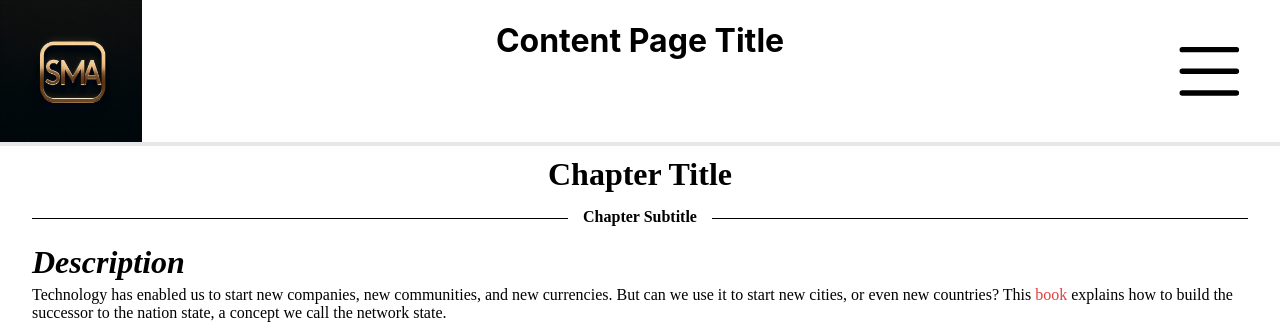
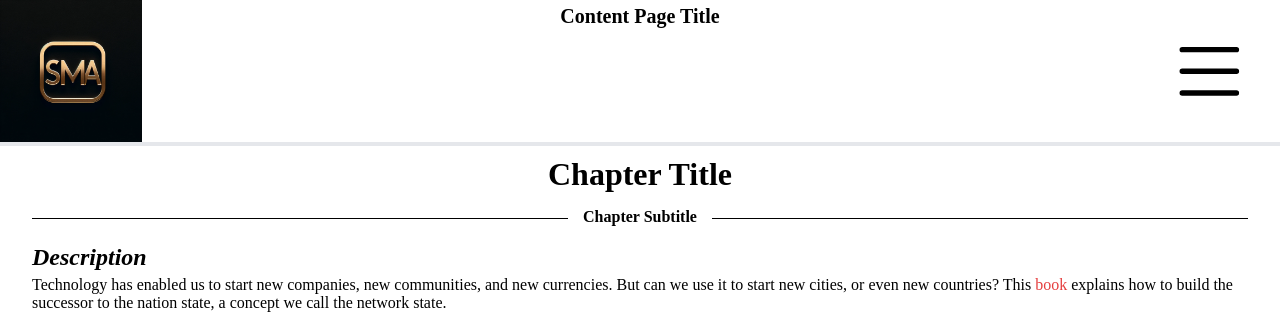
Before and after one commit to samswede/the-network-state, a React (Create React App) app: page /content in a window 1280 px wide. Shown: the top 331 px of the page. Built offline with nearby package versions, Linux system fonts and the light colour scheme.

Commit message:
minor fix navbar

```diff
--- a/src/App.css
+++ b/src/App.css
@@ -18,7 +18,13 @@
   --text-color-hover: #fff;
   --text-color-pressed: #fff;
 
-  --font-size: 14px;
+  --font-size-1: 48px;
+  --font-size-2: 32px;
+  --font-size-3: 24px;
+  --font-size-4: 20px;
+  --font-size-5: 16px;
+
+
   --font-weight: 600;
 
   --font-family: Inter, Arial, sans-serif;
--- a/src/components/layout/nav/NavBar.css
+++ b/src/components/layout/nav/NavBar.css
@@ -1,5 +1,5 @@
 ::root {
-    --navBar-height: 6vh;
+    --navBar-height: 50px;
 }
 
 .navBar {
@@ -9,7 +9,7 @@
 
     display: grid;
     grid-template-columns: 1fr 7fr 1fr;
-    grid-template-rows: 0.5fr;
+    grid-template-rows: auto;
 
     border-bottom: 2px solid var(--border-color);
 
@@ -35,13 +35,22 @@
     justify-content: left;
     align-items: left;
 
+    margin: 0px 0px 0px 0px;
+    padding: 0px 0px 0px 0px;
+
 
 }
 
 .navBar__TitleText {
 
+    margin: 0px 0px 0px 0px;
+    padding: 5px 0px 0px 0px;
+
+    font-size: var(--font-size-4);
+
     text-align: center;
     color: #000;
+    font-family: var(--font-1);
     text-decoration: none;
 
 }
--- a/src/components/pages/content_page/ContentPage.css
+++ b/src/components/pages/content_page/ContentPage.css
@@ -20,7 +20,7 @@
 
     font-family: var(--font-1);
 
-    font-size: 32px;
+    font-size: var(--font-size-3);
     font-style: italic;
 }
 
```
